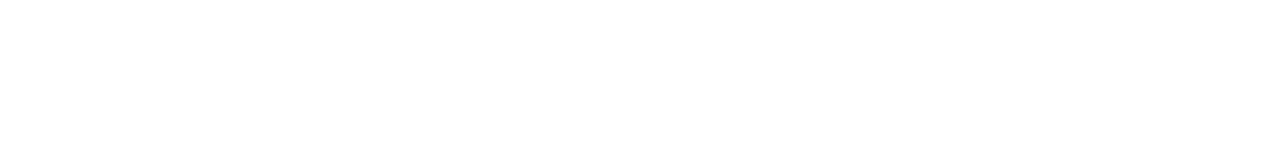
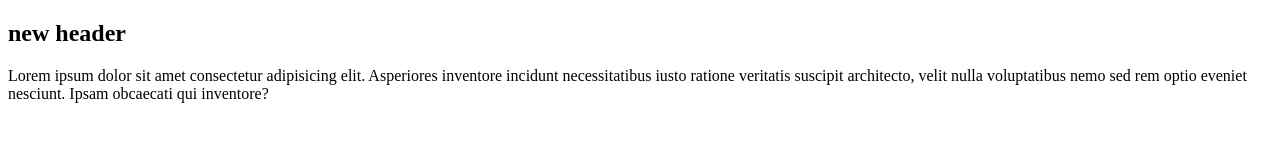
Before and after one commit to yagami028/git-basics, a website: page index.html in a window 1280 px wide. Drawn offline with Linux system fonts and the light colour scheme.

Commit message:
added new header and lorem-text

```diff
--- a/index.html
+++ b/index.html
@@ -7,6 +7,7 @@
     <title>Document</title>
 </head>
 <body>
-
+    <h2>new header</h2>
+    <p>Lorem ipsum dolor sit amet consectetur adipisicing elit. Asperiores inventore incidunt necessitatibus iusto ratione veritatis suscipit architecto, velit nulla voluptatibus nemo sed rem optio eveniet nesciunt. Ipsam obcaecati qui inventore?</p>
 </body>
 </html>
```
